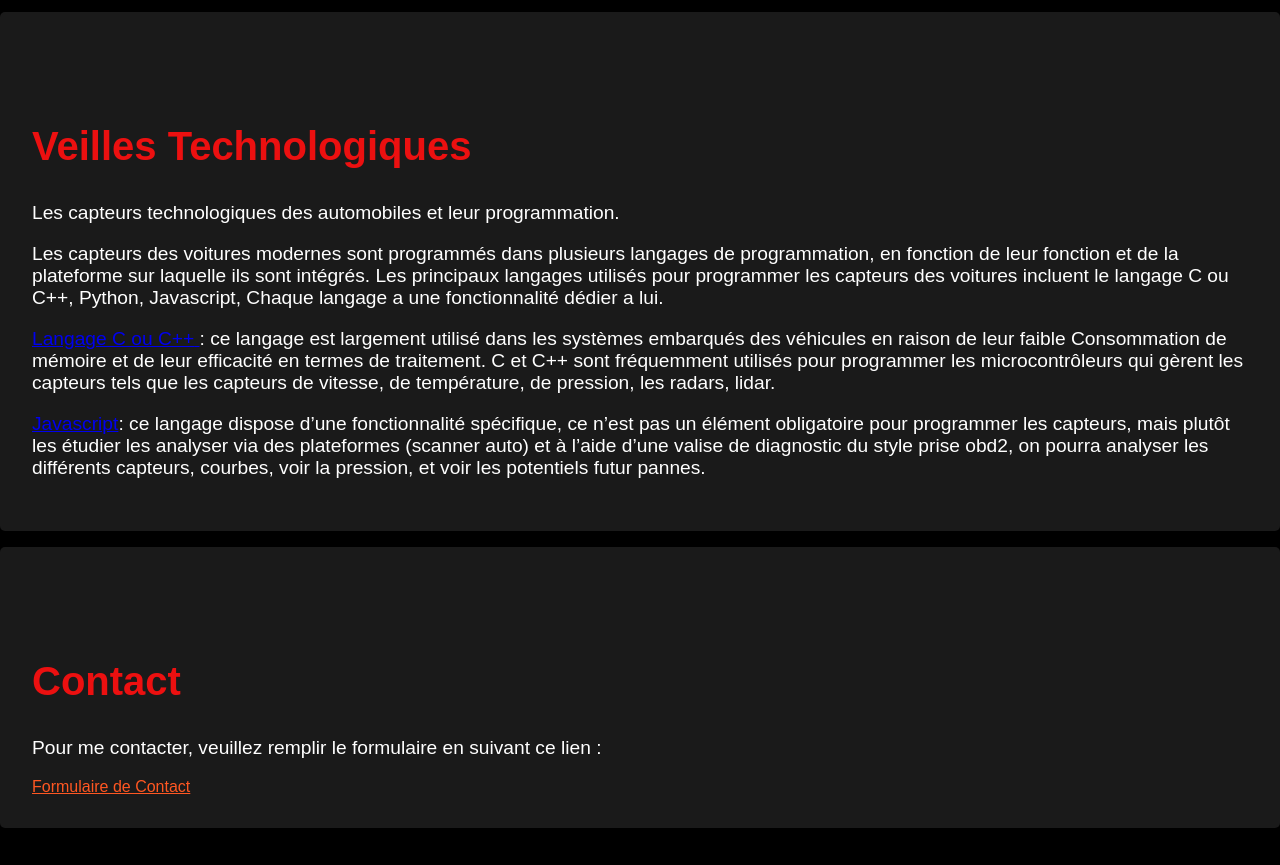
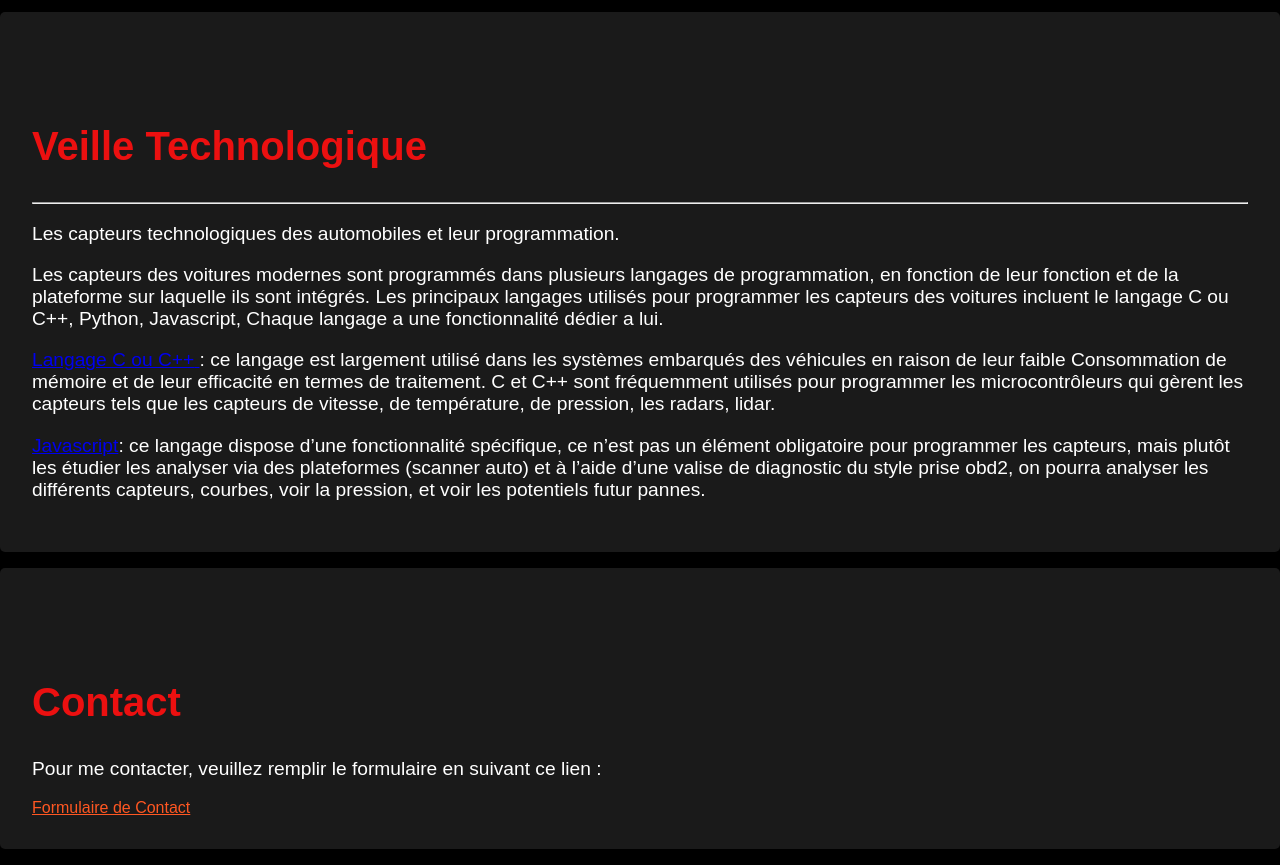
Before and after one commit to MohammedAnisAMIRI/portfolio, a plain HTML site: page index.html in a window 1280 px wide. Shown: the part 2280-3145 px from the top of the page. Before the commit the page ends 3124 px from the top, so only its background shows below. Drawn offline with Linux system fonts and the light colour scheme.

Commit message:
Update index.html

```diff
--- a/index.html
+++ b/index.html
@@ -221,7 +221,7 @@
     </section>
 
     <section id="veilles">
-        <h2>Veilles Technologiques</h2>
+        <h2>Veille Technologique</h2><hr>
         <p>Les capteurs technologiques des automobiles et leur programmation.</p>
         <p> Les capteurs des voitures modernes sont programmés dans plusieurs langages de programmation, en fonction de
             leur fonction et de la plateforme sur laquelle ils sont intégrés. Les principaux langages utilisés pour
```
